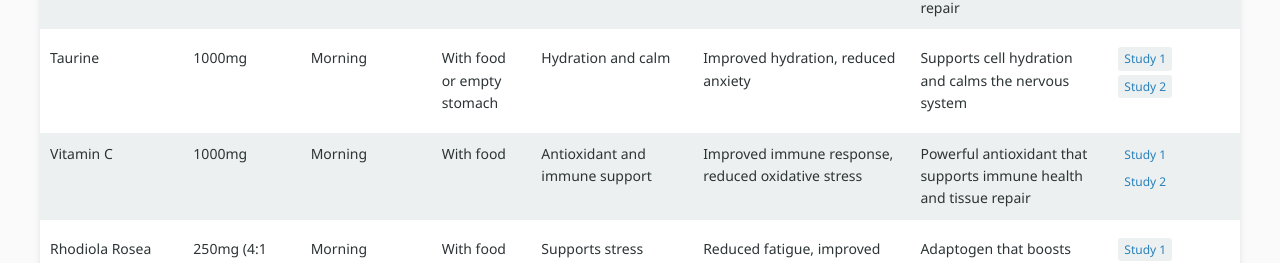
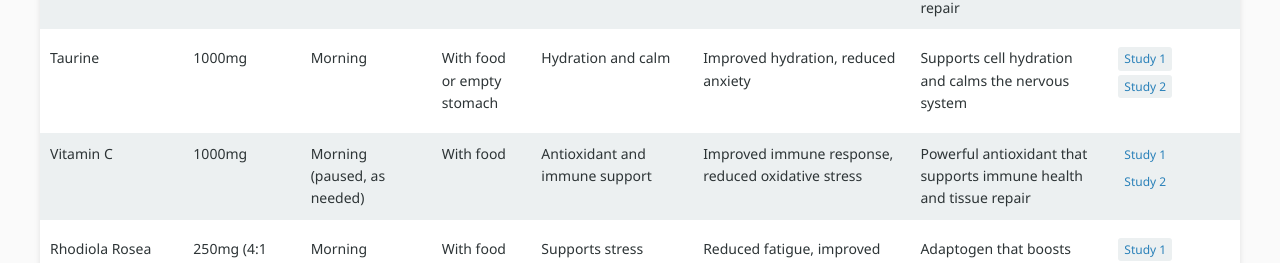
Before and after one commit to lamgodd/mywebsite, a plain HTML site: page index.html in a window 1280 px wide. Shown: the part 2391-2654 px from the top of the page. Drawn offline with Linux system fonts and the light colour scheme.

Commit message:
Update index.html

```diff
--- a/index.html
+++ b/index.html
@@ -361,7 +361,7 @@
         <tr>
           <td>Vitamin C</td>
           <td>1000mg</td>
-          <td>Morning</td>
+          <td>Morning (paused, as needed)</td>
           <td>With food</td>
           <td>Antioxidant and immune support</td>
           <td>Improved immune response, reduced oxidative stress</td>
```
